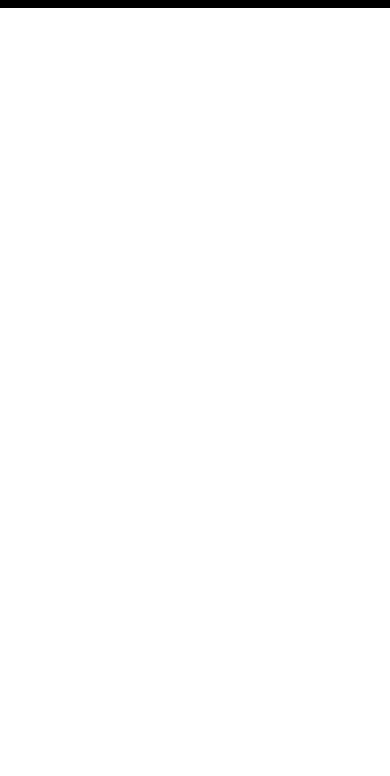
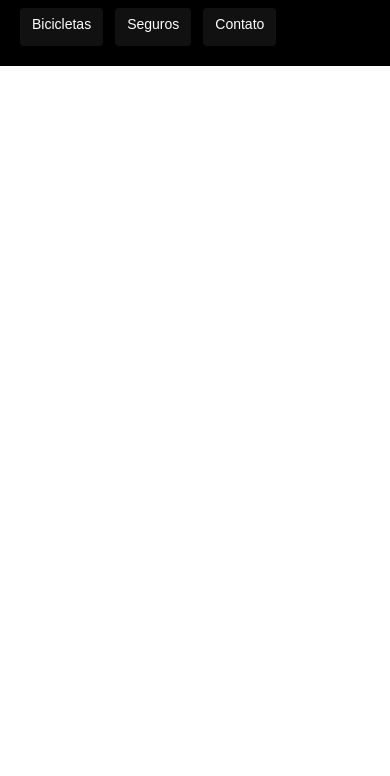
Before and after one commit to Mirtonmqs/bikcraft, a plain HTML site: page index.html in a window 390 px wide. Shown: the part 68-844 px from the top of the page. Drawn offline with Linux system fonts and the light colour scheme.

Commit message:
cabecalho

```diff
--- a/style.css
+++ b/style.css
@@ -19,6 +19,8 @@ a {
 
 .header {
   display: flex;
+  flex-wrap: wrap;
+  gap: 20px;
   justify-content: space-between;
   align-items: center;
   box-sizing: border-box;
@@ -26,9 +28,56 @@ a {
   max-width: 1200px;
   margin-left: auto;
   margin-right: auto;
+
 }
 
 .header-menu {
   display: flex;
+  flex-wrap: wrap;
+  gap: 40px;
+}
 
+.header-menu a {
+  color: #ffffff;
+  display: inline-block;
+  padding: 16px 0px;
+  font-size: 18px;
 }
+
+.header-menu a:after {
+  content: "";
+  display: block;
+  height: 2px;
+  width: 0%;
+  background: #ffffff;
+  margin-top: 4px;
+  transition: 0.3s;
+}
+
+.header-menu a:hover:after {
+  width: 100%;
+}
+
+@media (max-width: 800px) {
+  .header-menu {
+    gap: 20px;
+  }
+  .header-menu a {
+    background:#111111;
+    padding: 12px 16px;
+    border-radius: 4px;
+  }
+  .header-menu a:hover {
+    background: #2e2e2e;
+  }
+}
+
+@media (max-width: 600px) {
+  .header-menu {
+  gap: 12px;
+}
+.header-menu a {
+  padding: 8px 12px;
+  font-size: 14px;
+}
+}
```
